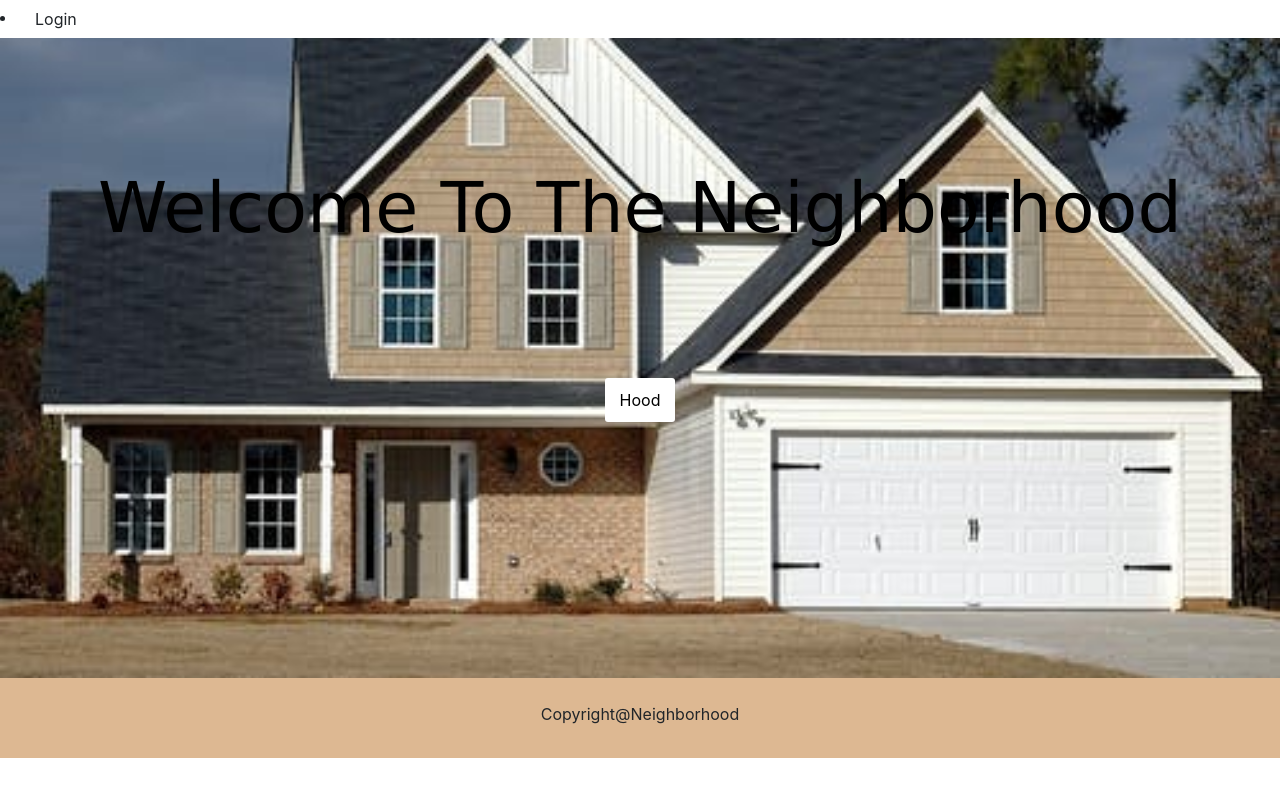
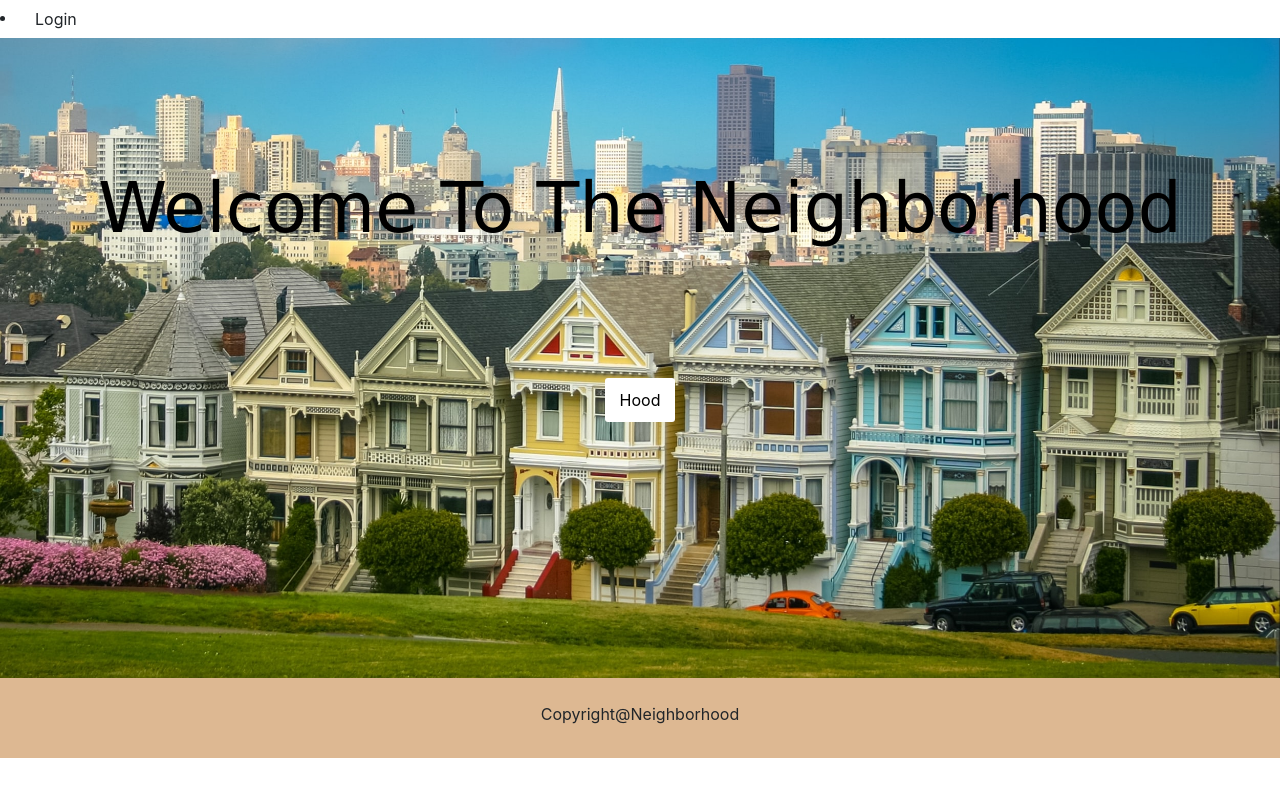
Before and after one commit to KiyaiB/Neighbourhood, a Django app: page / in a window 1280 px wide. Run offline with Django 3.2, Linux system fonts and the light colour scheme; some libraries are stand-ins or nearby versions; some web fonts are replaced.

Commit message:
Change background image

```diff
--- a/static/css/style.css
+++ b/static/css/style.css
@@ -54,7 +54,7 @@ min-height: 100vh;
  }
  .landing{
   background-repeat: no-repeat;
-  background-image: url("./mansion.jpeg");
+  background-image: url("./home.jpg");
   height: 80vh;
   width: 100%;
   background-size:cover ;
```
